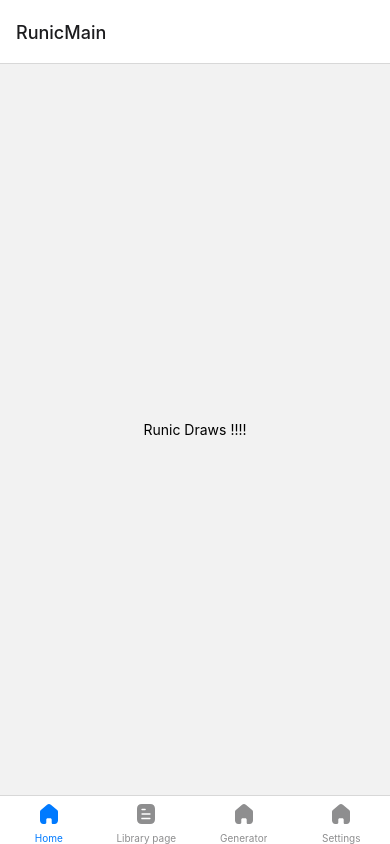
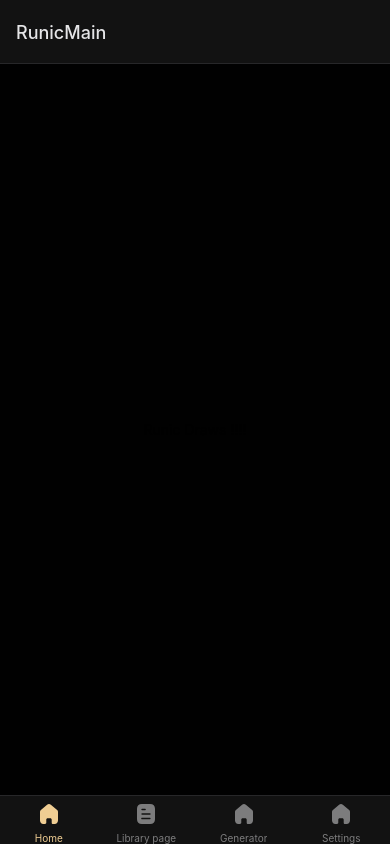
Before and after one commit to runar-app/astra, a React Native app: screen / in a window 390 px wide. Built offline with nearby package versions, Linux system fonts and the light colour scheme.

Commit message:
Create custom theme

```diff
--- a/App.tsx
+++ b/App.tsx
@@ -1,5 +1,5 @@
 import * as React from "react";
-import { NavigationContainer, DarkTheme, DefaultTheme } from "@react-navigation/native";
+import { NavigationContainer } from "@react-navigation/native";
 import { createBottomTabNavigator } from "@react-navigation/bottom-tabs";
 import { RunicDrawsStackScreen } from "./views/RunicDraws";
 import { SettingsStackScreen } from "./views/Settings";
@@ -8,13 +8,14 @@ import { GeneratorStackScreen } from "./views/Generator";
 import HomeIcon from "./icons/HomeIcon";
 import LibraryIcon from "./icons/LibraryIcon";
 import { useColorScheme } from "react-native";
+import { RunarTheme } from "./commonStyle";
 
 const Tab = createBottomTabNavigator();
 
 export default function App() {
   const scheme = useColorScheme();
   return (
-    <NavigationContainer theme={scheme === "dark" ? DarkTheme : DefaultTheme}>
+    <NavigationContainer theme={RunarTheme}>
       <Tab.Navigator screenOptions={{ headerShown: false }}>
         <Tab.Screen
           name="Runic Draws"
--- /dev/null
+++ b/commonStyle/index.ts
@@ -0,0 +1,9 @@
+import { DarkTheme } from "@react-navigation/native";
+
+export const RunarTheme = {
+  ...DarkTheme,
+  colors: {
+    ...DarkTheme.colors,
+    primary: "#EFCD93",
+  },
+};
```
